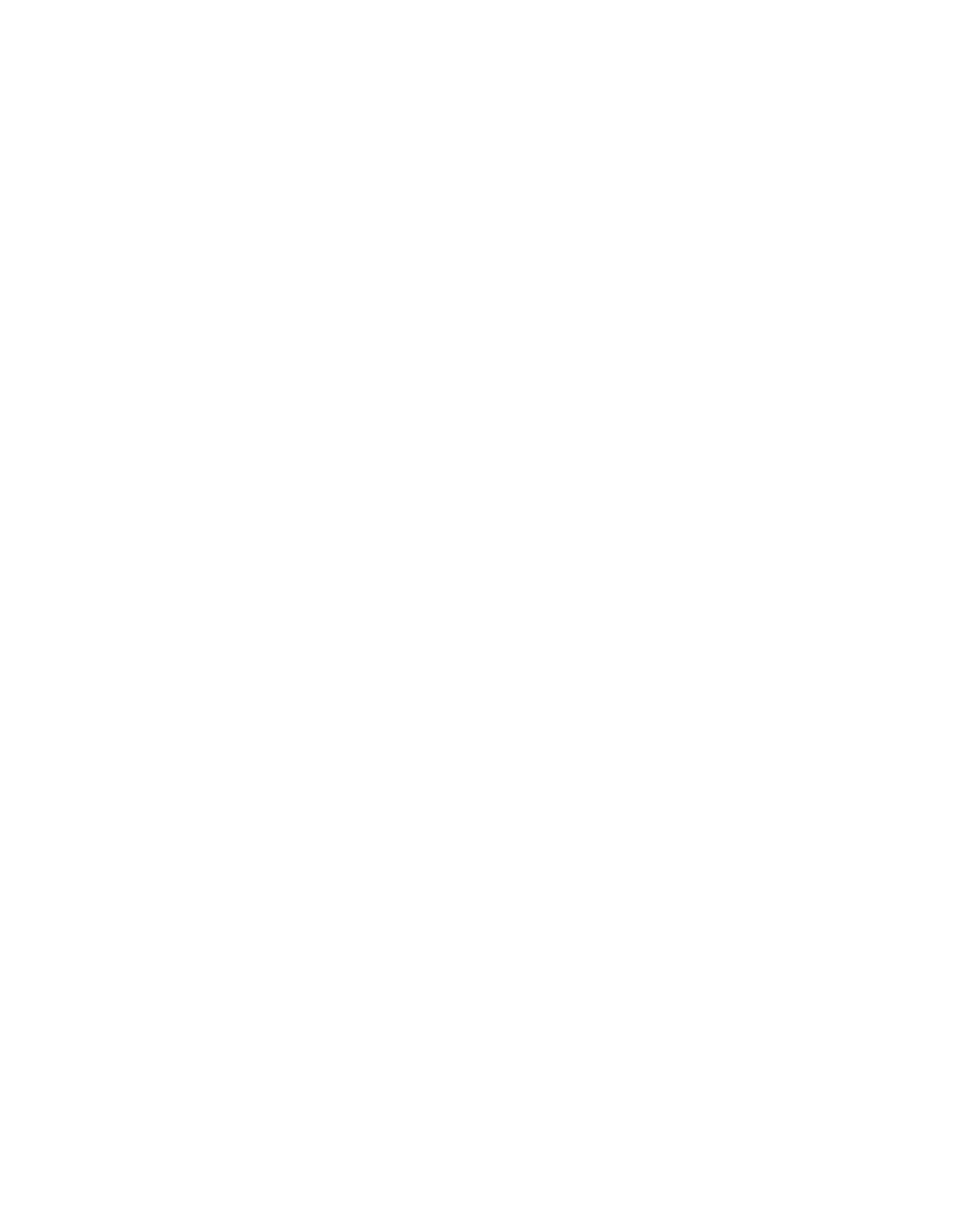
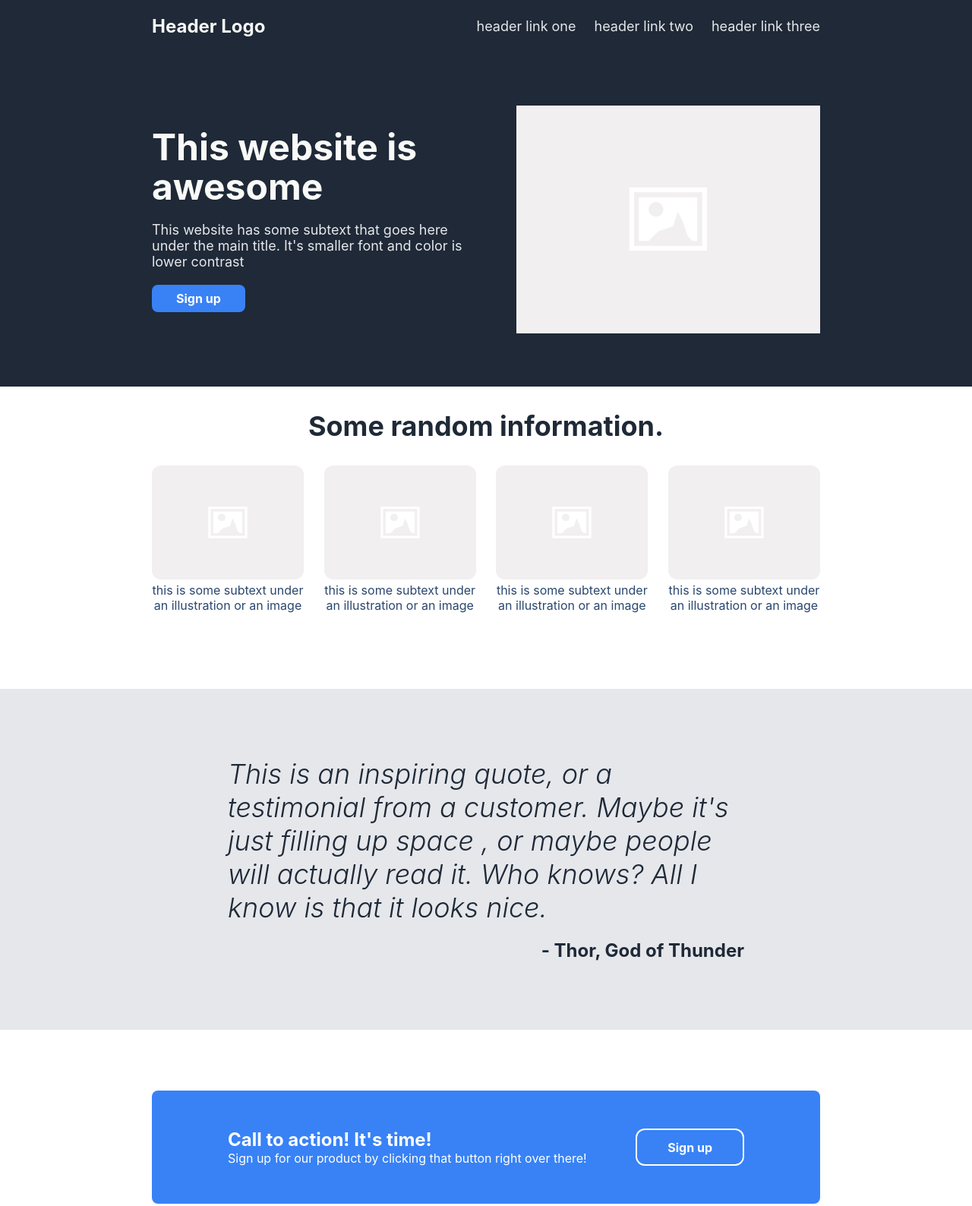
Before and after one commit to FaDiiiLeo/Landing-Page, a plain HTML site: page index.html in a window 1280 px wide. Shown: the top 1588 px of the page at 76% size. Before the commit the page ends 800 px from the top, so only its background shows below. Drawn offline with Linux system fonts and the light colour scheme.

Commit message:
added html and css files

```diff
--- a/index.html
+++ b/index.html
@@ -4,10 +4,71 @@
     <meta charset="UTF-8">
     <meta http-equiv="X-UA-Compatible" content="IE=edge">
     <meta name="viewport" content="width=device-width, initial-scale=1.0">
-    <link rel="stylesheet" type="css/text" href="style.css">
+    <link rel="stylesheet" type="text/css" href="style.css">
     <title>Landing Page</title>
 </head>
 <body>
 
+    <div class="header">
+        <h1>Header Logo</h1>
+        <ul>
+            <li><a href="#">header link one</a></li>
+            <li><a href="#">header link two</a></li>
+            <li><a href="#">header link three</a></li>
+        </ul>
+    </div>
+
+    <div class="section1">
+        <div class="site-info">
+            <h2>This website is awesome</h2>
+            <p>This website has some subtext that goes here under the main title. It's smaller font and color is lower contrast</p>
+            <button>Sign up</button>
+        </div>
+        <img src="images/image-placeholder.jpg" alt="Image Placholder">
+    </div>
+
+    <div class="section2">
+        <h2>Some random information.</h2>
+        <div class="images">
+            <div class="img1">
+                <img src="images/image-placeholder.jpg" alt="Image Placholder">
+                <p>this is some subtext under an illustration or an image</p>
+            </div>
+            <div class="img2">
+                <img src="images/image-placeholder.jpg" alt="Image Placholder">
+                <p>this is some subtext under an illustration or an image</p>
+            </div>
+            <div class="img3">
+                <img src="images/image-placeholder.jpg" alt="Image Placholder">
+                <p>this is some subtext under an illustration or an image</p>
+            </div>
+            <div class="img4">
+                <img src="images/image-placeholder.jpg" alt="Image Placholder">
+                <p>this is some subtext under an illustration or an image</p>
+            </div>
+        </div>
+    </div>
+
+    <div class="section3">
+        <blockquote>
+            This is an inspiring quote, or a testimonial from a customer. Maybe it's just filling up space
+            , or maybe people will actually read it. Who knows? All I know is that it looks nice.
+        </blockquote>
+        <p>- Thor, God of Thunder</p>
+    </div>
+
+    <div class="section4">
+        <div class="card">
+            <div class="card-info">
+                <h3>Call to action! It's time!</h3>
+                <p>Sign up for our product by clicking that button right over there!</p>
+            </div>
+            <button>Sign up</button>
+        </div>
+    </div>
+
+    <div class="footer">
+        <p>Copyright &copy; The Odin Project 2021</p>
+    </div>
 </body>
 </html>
--- a/style.css
+++ b/style.css
@@ -0,0 +1,165 @@
+*{
+    padding: 0px;
+    margin: 0px;
+    font-family: -apple-system, BlinkMacSystemFont, 'Segoe UI', Roboto, Oxygen, Ubuntu, Cantarell, 'Open Sans', 'Helvetica Neue', sans-serif;
+}
+
+body{
+    display: flex;
+    flex-direction: column;
+}
+
+.header{
+    background-color: #1F2937;
+    display: flex;
+    justify-content: space-between;
+    align-items: center;
+    padding: 20px 200px;
+}
+
+.header h1{
+    font-size: 24px;
+    color: #F9FAF8;
+}
+
+.header ul{
+    list-style-type: none;
+    display: flex;
+    align-items: center;
+    gap: 24px;
+}
+
+.header a{
+    text-decoration: none;
+    font-size: 18px;
+    color: #E5E7EB;
+}
+
+.section1{
+    background-color: #1F2937;
+    padding: 70px 200px;
+    display: flex;
+    justify-content: space-between;
+    align-items: center;
+    gap: 64px;
+}
+
+.section1 h2{
+    font-size: 48px;
+    color: #F9FAF8;
+    line-height: 52px;
+}
+
+.section1 p{
+    font-size: 18px;
+    color: #E5E7EB;
+    margin: 20px 0px;
+}
+
+.section1 button{
+    padding: 8px 32px;
+    border-radius: 8px;
+    border: none;
+    color: white;
+    font-weight: bold;
+    cursor: pointer;
+    font-size: 16px;
+    background-color: #3882F6;
+}
+
+.section1 img{
+    width: 100%;
+    max-width: 400px;
+    height: auto;
+}
+
+.images img{
+    width: auto;
+    height: 150px;
+}
+
+.section2{
+    text-align: center;
+    padding: 30px 200px 100px 200px;
+    color: #1F2937;
+}
+
+.section2 h2{
+    font-size: 36px;
+    margin-bottom: 30px;
+}
+
+.section2 .images{
+    display: flex;
+    justify-content: space-between;
+    text-align: center;
+    flex-wrap: wrap;
+    color: #2a476e;
+}
+
+.images div{
+    width: 200px;
+}
+
+.images img{
+    border-radius: 12px;
+}
+
+.section3{
+    background-color: #E5E7EB;
+    padding: 90px 300px;
+    display: flex;
+    flex-direction: column;
+    gap: 20px;
+}
+
+.section3 blockquote{
+    font-size: 36px;
+    font-style: italic;
+    color: #1F2937;
+    font-weight: 300;
+}
+
+.section3 p{
+    display: flex;
+    justify-content: flex-end;
+    font-size: 24px;
+    color: #1F2937;
+    font-weight: bold;
+}
+
+.section4{
+    padding: 80px 200px;
+    color: white;
+}
+
+.section4 .card{
+    background-color: #3882F6;
+    border-radius: 8px;
+    padding: 50px 100px;
+    display: flex;
+    justify-content: space-between;
+}
+
+.card-info h3{
+    font-size: 24px;
+}
+
+.card button{
+    padding: 0px 40px;
+    font-size: 16px;
+    color: white;
+    font-weight: bold;
+    background-color: #3882F6;
+    border: 2px solid white;
+    border-radius: 12px;
+    cursor: pointer;
+}
+
+.footer{
+    background-color: #1F2937;
+    color: #E5E7EB;
+    font-size: 18px;
+    text-align: center;
+    padding: 50px 0px;
+}
```
Also changed, not shown: images/image-placeholder.jpg (added).
